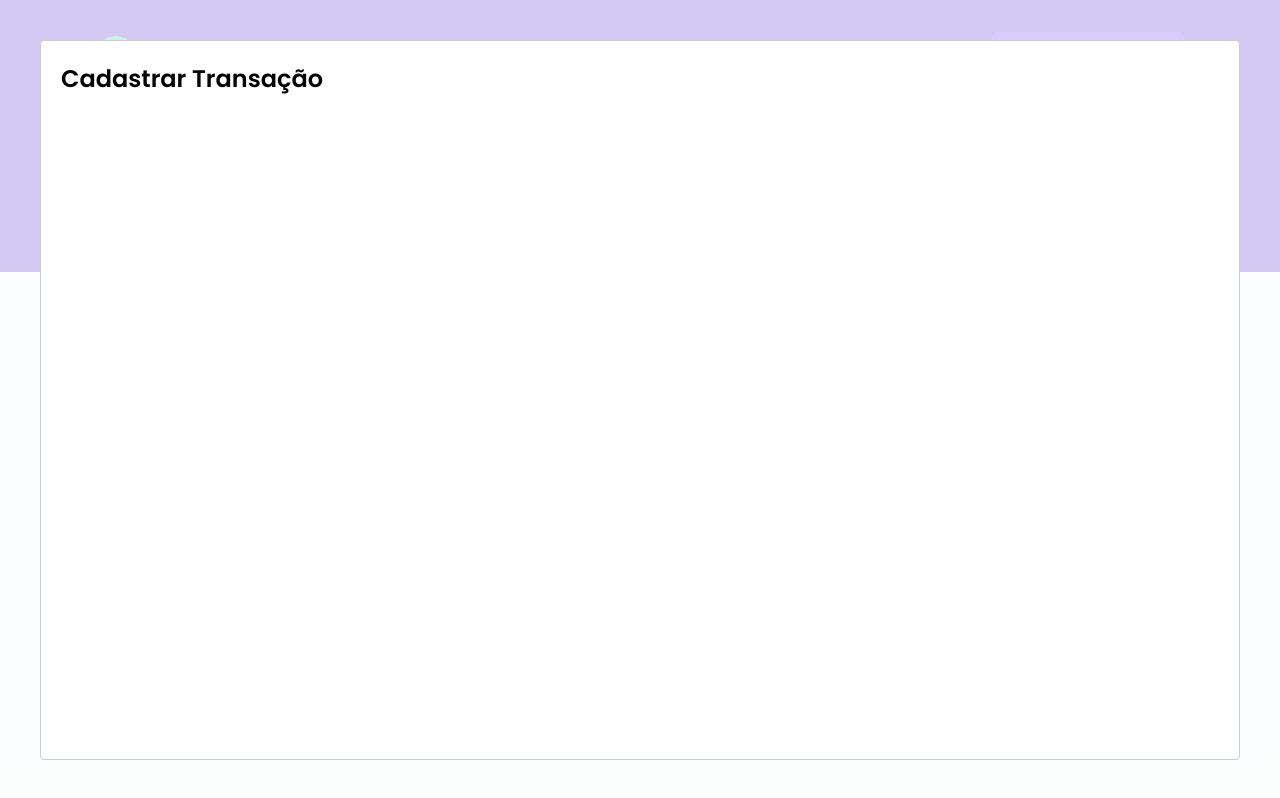
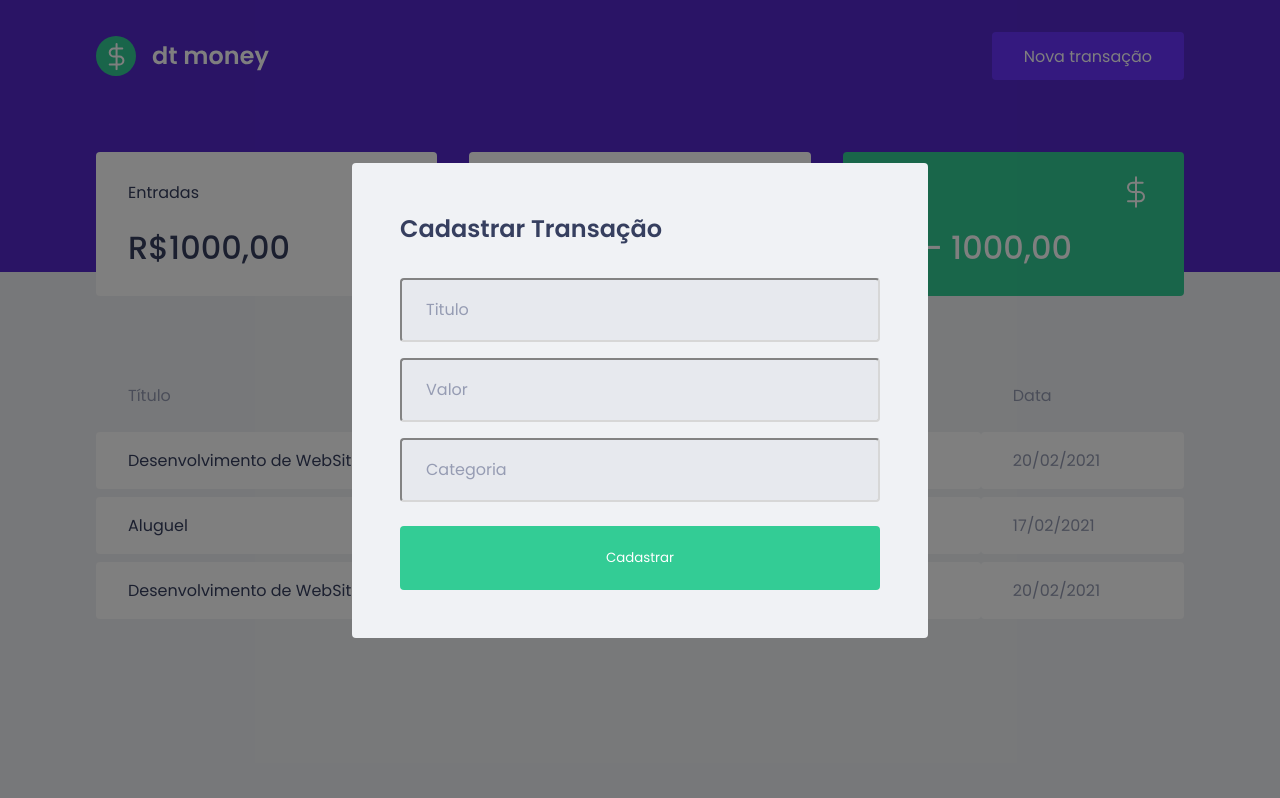
Before and after one commit to thiagovb46/REACT_DT_MONEY, a React (Create React App) app: page / in a window 1280 px wide. Both pictures are taken after a click on the button "Nova transação". Built offline with nearby package versions, Linux system fonts and the light colour scheme; no server answers; what miragejs would draw is missing.

Commit message:
Insert Transaction Form

```diff
--- a/src/components/NewTransactionModal/index.tsx
+++ b/src/components/NewTransactionModal/index.tsx
@@ -1,4 +1,5 @@
 import Modal from 'react-modal';
+import { Container } from './styles';
 interface NewTransactionModalProps{
     isOpen:boolean;
     onRequestClose: () => void;
@@ -8,8 +9,31 @@ export function NewTransactionModal({isOpen, onRequestClose}: NewTransactionModa
 {
     return (
 
-        <Modal isOpen= {isOpen} onRequestClose = {onRequestClose}>
-        <h2>Cadastrar Transação</h2>
+        <Modal isOpen= {isOpen} onRequestClose = {onRequestClose}
+            overlayClassName="react-modal-overlay"
+            className="react-modal-content"
+        >
+            <Container>
+                <h2>Cadastrar Transação</h2>
+                <input
+                    placeholder='Titulo'
+                />
+
+                <input
+                    type="number"
+                    placeholder="Valor"
+                />
+
+                <input
+                    placeholder = "Categoria"
+                />
+
+                <button
+                    type = "submit"
+                >
+                    Cadastrar
+                </button>
+            </Container>
      </Modal>
 );
 }
--- a/src/components/NewTransactionModal/styles.ts
+++ b/src/components/NewTransactionModal/styles.ts
@@ -1,6 +1,46 @@
 import styled, { StyledComponent } from "styled-components";
 
-export const Container = styled.div
+export const Container = styled.form`
+h2
+{
+    color : var(--text-title);
+    font-size: 1.5rem;
+    margin-bottom: 2rem;
+
+}
+input
+{
+    width:100%;
+    padding: 0 1.5rem;
+    height: 4rem;
+    border-radius:0.25rem;
+    background: #e7e9ee;
+    border-color:#d7d7d7;
+    font-weight: 400;
+    font-size: 1rem;
+
+    &::placeholder
+    {
+        color:var(--text-body);
+    }
+    & + input
+    {
+        margin-top:1rem;
+    }
+
+}
+button{
+    width:100%;
+    padding: 0 1.5rem;
+    height: 4rem;
+    background: var(--green);
+    color:#fff;
+    border-radius:0.25rem;
+    border: 0;
+    margin-top:1.5rem;
+
+    &:hover{
+        filter: brightness(0.9);
+    }
+}
 `
-
-`
--- a/src/styles/global.ts
+++ b/src/styles/global.ts
@@ -64,4 +64,26 @@ button {
     opacity: 0.6;
     cursor: not-allowed;
 }
+
+.react-modal-overlay
+{
+    background: rgba(0,0,0,0.5);
+    position:fixed;
+    top:0;
+    bottom:0;
+    right:0;
+    left:0;
+    display:flex;
+    align-items:center;
+    justify-content:center;
+
+}
+ .react-modal-content{
+     width: 100%;
+     max-width: 576px;
+     background: var(--background);
+     padding: 3rem;
+     position: relative;
+     border-radius: 0.25rem;
+ }
 `
```
